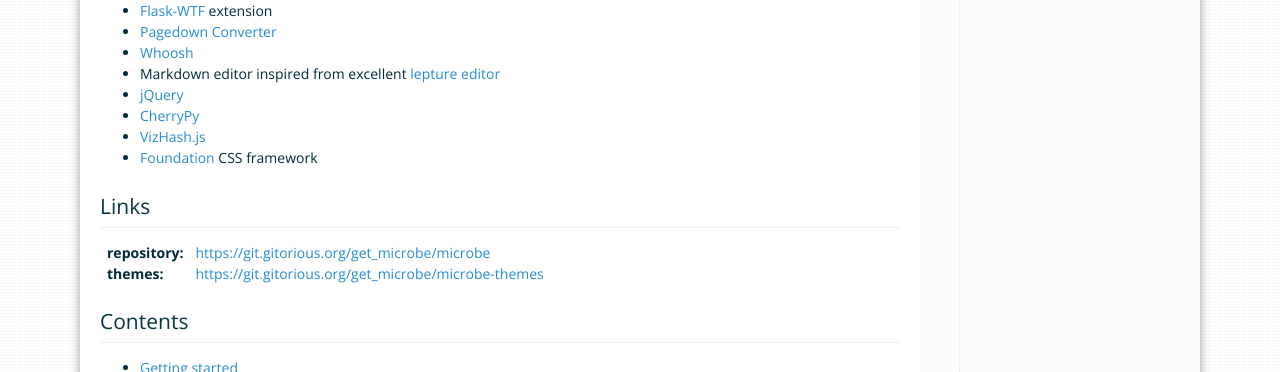
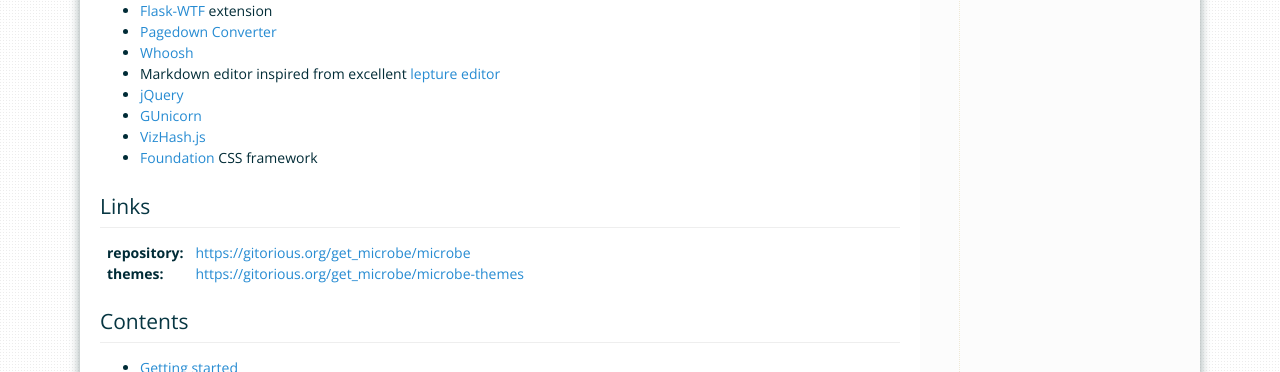
Before and after one commit to j0ack/microbe, a Sphinx documentation site: the page built from docs/index.rst, in a window 1280 px wide. Shown: the part 962-1334 px from the top of the page. Built offline with Sphinx 7.4.7, drawn with Linux system fonts in a browser that asks for light colours.

Commit message:
Remplacement de CherryPy+Paste par Gunicorn

```diff
--- a/REQUIREMENTS.txt
+++ b/REQUIREMENTS.txt
@@ -1,4 +1,3 @@
-CherryPy==3.2.4
 Markdown==2.3.1
 Flask==0.10.1
 Flask-Babel==0.9
@@ -6,9 +5,9 @@ Flask-FlatPages==0.5
 Flask-Login==0.2.9
 Flask-Themes2==0.1.3
 Flask-WTF==0.9.4
-Paste==1.7.5.1
 Whoosh==2.5.6
 clize==2.4
 flask-codemirror==0.0.2
 flask-paginate==0.2.1
 Pygments==1.6
+gunicorn==18.0
--- a/docs/deploy.rst
+++ b/docs/deploy.rst
@@ -4,7 +4,7 @@ Deploy Microbe
 Run Microbe
 ===========
 
-Microbe comes with a command to launch a `CherryPy <http://cherrypy.org/>`_ server to serve the application::
+Microbe comes with a command to launch a `GUnicorn <http://gunicorn.org/>`_ server to serve the application::
 
     $ microbe --ip 127.0.0.1 --port 80
 
--- a/docs/getting_started.rst
+++ b/docs/getting_started.rst
@@ -15,7 +15,7 @@ Just type::
 If Pip is not installed
 -----------------------
 
-- Get the last archive `here <https://git.gitorious.org/get_microbe/microbe/archive/master.tar.gz>`_
+- Get the last archive `here <https://gitorious.org/get_microbe/microbe/archive/master.tar.gz>`_
 - Extract all of it where you whish the site to be stored
 - Go to the extracted files
 - ``python setup.py install``
--- a/docs/index.rst
+++ b/docs/index.rst
@@ -44,15 +44,15 @@ Technologies used
 - `Whoosh <http://pythonhosted.org//Whoosh/>`_
 - Markdown editor inspired from excellent `lepture editor <https://github.com/lepture/editor>`_
 - `jQuery <http://jquery.com/>`_
-- `CherryPy <http://cherrypy.org/>`_
+- `GUnicorn <http://gunicorn.org/>`_
 - `VizHash.js <https://github.com/sametmax/VizHash.js>`_
 - `Foundation <http://foundation.zurb.com/>`_ CSS framework
 
 Links
 -----
 
-:repository: https://git.gitorious.org/get_microbe/microbe
-:themes: https://git.gitorious.org/get_microbe/microbe-themes
+:repository: https://gitorious.org/get_microbe/microbe
+:themes: https://gitorious.org/get_microbe/microbe-themes
 
 Contents
 --------
```
Also changed, not shown: 9 other files.
